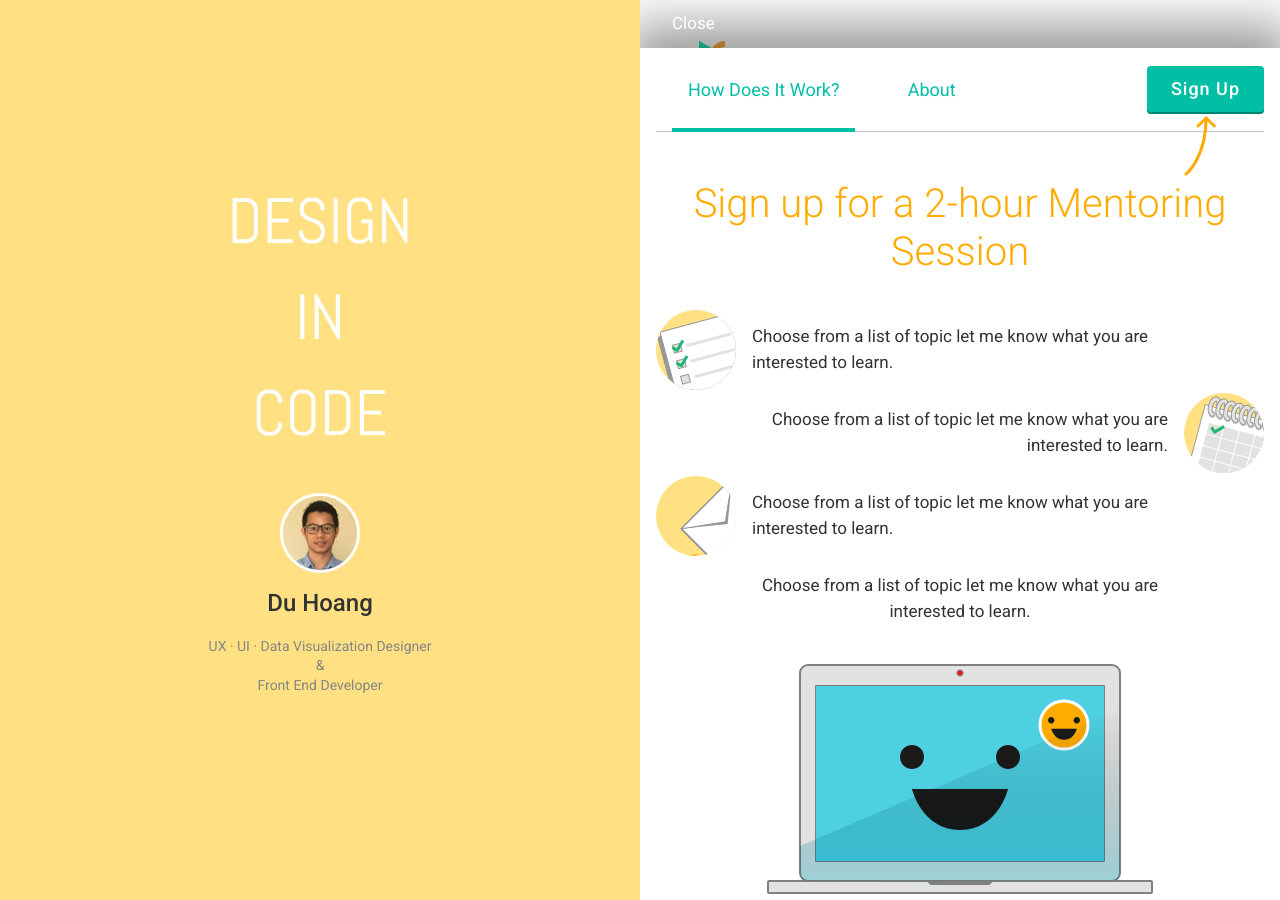
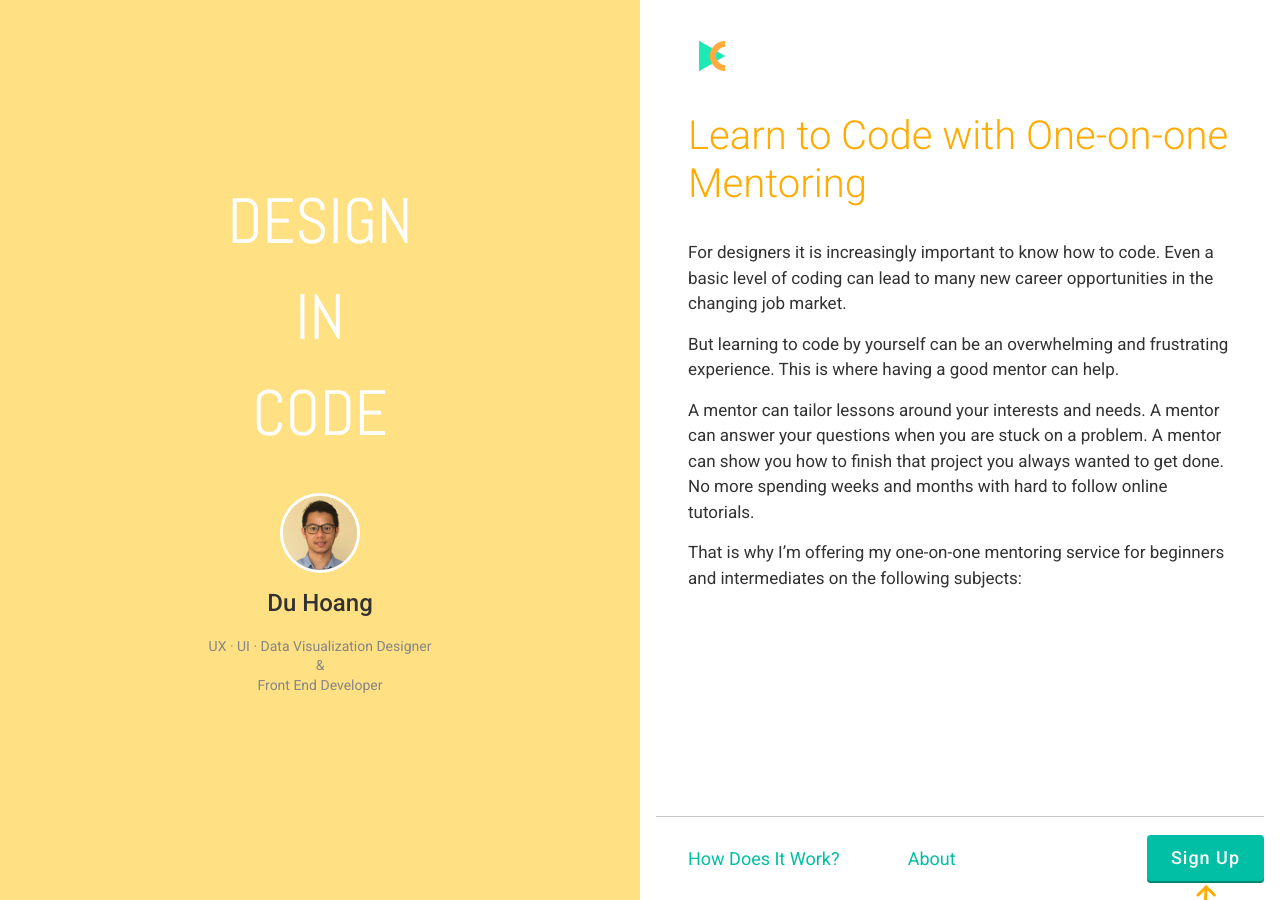
Before and after one commit to duhoang/designincode, a Jekyll site: the page built from index.html, in a window 1280 px wide. Built offline with Jekyll 4.4.1, drawn with Linux system fonts in a browser that asks for light colours.

Commit message:
fix js embed

```diff
--- a/_includes/footer-dock.html
+++ b/_includes/footer-dock.html
@@ -1,4 +1,4 @@
-<footer class="footer-dock show-footer">
+<footer class="footer-dock">
   <div class="footer-wrapper">
     <div class="btn hide-footer">Close</div>
     <div class="footer-nav">
--- a/_includes/head.html
+++ b/_includes/head.html
@@ -13,5 +13,5 @@
   <link href='https://fonts.googleapis.com/css?family=Roboto:400,500,700,300' rel='stylesheet' type='text/css'>
   <link rel="shortcut icon" type="image/png" href="{{"/img/favicon.png" | prepend: site.baseurl }}"/>
   <script src="http://code.jquery.com/jquery-latest.js"></script>
-  <script src="/js/main.js" type="text/javascript"></script>
+  <script src="{{site.baseurl}}/js/main.js" type="text/javascript"></script>
 </head>
```
